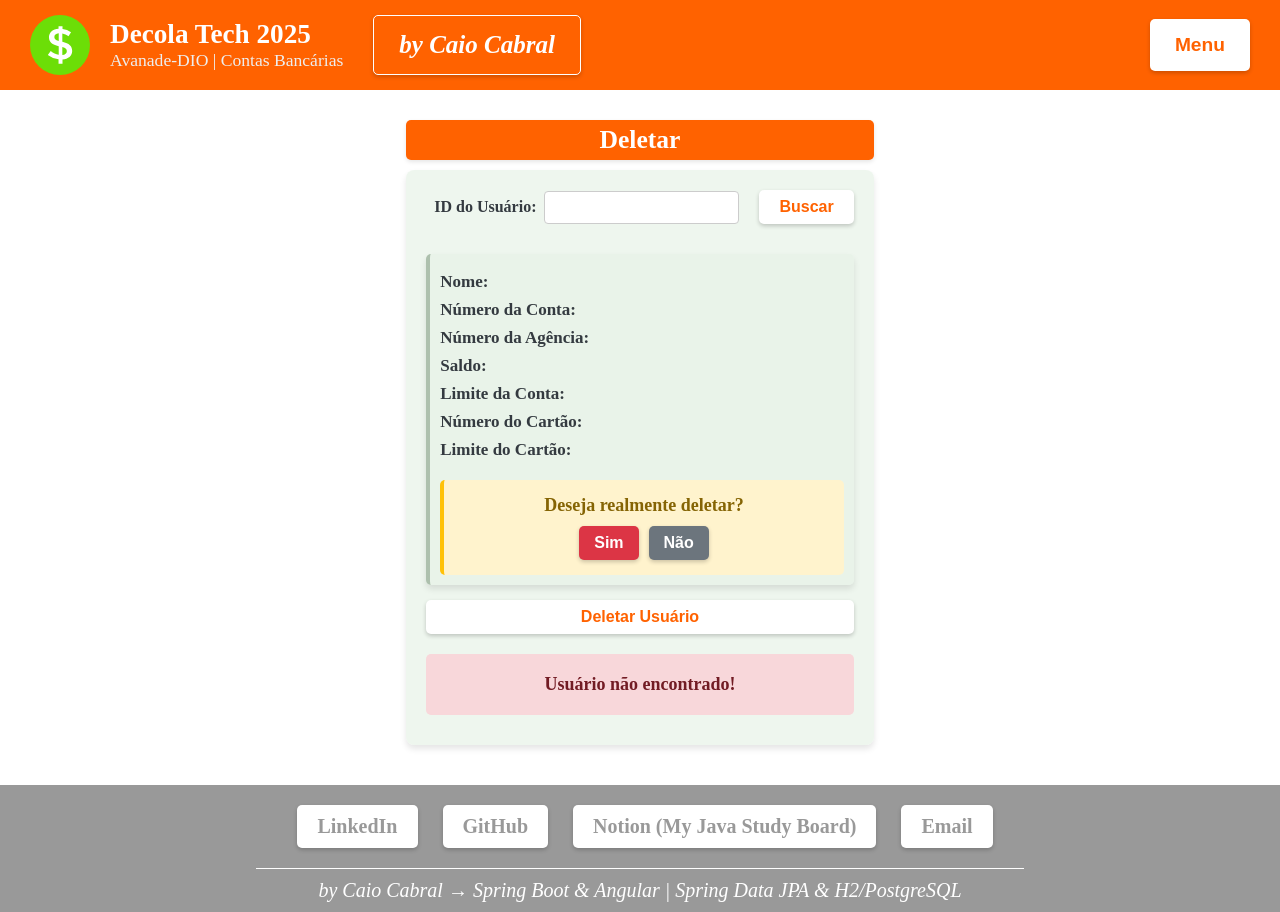
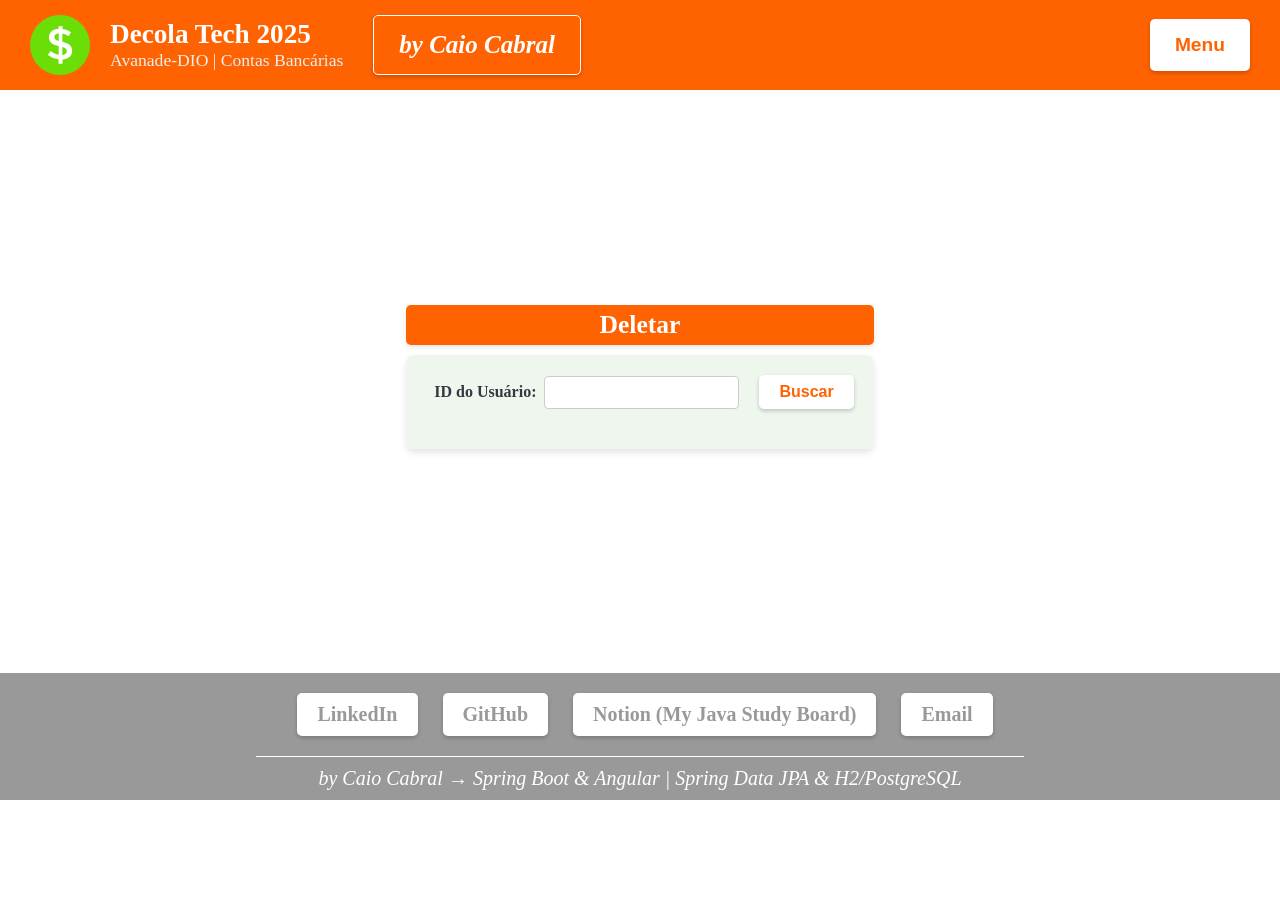
Before and after one commit to Caio-Cabral-Programmer/contas-bancarias-angular-remake, an Angular app: page /delete in a window 1280 px wide. After the commit the page ends 800 px from the top, so only its background shows below. Built offline with nearby package versions, Linux system fonts and the light colour scheme.

Commit message:
feat(delete): implement user deletion functionality
- Add getUserById and deleteUser methods to ApiService
- Complete delete component with search, confirmation and deletion logic
- Update delete component template to bind data and events

```diff
--- a/src/app/components/pages/create/create.component.ts
+++ b/src/app/components/pages/create/create.component.ts
@@ -18,7 +18,6 @@ import { ApiService } from '../../../services/api.service';
 })
 
 export class CreateComponent implements OnInit{
-
   userForm!: FormGroup;                                                                                   // objeto que receberá os valores do formulário reativo. " ! " indica inicialização posterior, ou seja, ele receberá os valores depois, não nesta linha de código.
   successMessage!: string;
   errorMessage!: string;
@@ -33,7 +32,6 @@ export class CreateComponent implements OnInit{
   }
 
   initForm(): void {
-
     this.userForm = new FormGroup({                                                                       // Significa que o que for escrito nos inputs do formulário HTML será armazenado no objeto userForm. Ele usa a abordagem de formulários reativos, sendo possível graças a importação do ReactiveFormsModule.
       name: new FormControl('', Validators.required),
       account: new FormGroup({
@@ -51,7 +49,6 @@ export class CreateComponent implements OnInit{
   }
 
   onSubmit(): void {
-
     if (this.userForm.valid) {
       const user: User = this.userForm.value;
       this.apiService.createUser(user).subscribe({                                                                          // .subscribe() → é um método necessário por que o resultado do método .createUser(user) é um Observable <User>, ou seja, ele não vem na hora que é chamado, pois depende da resposta da API, então o método .subscribe() fica tipo na escuta, esperando atento a chegada da resposta da API.
@@ -62,7 +59,6 @@ export class CreateComponent implements OnInit{
           }, 2000);
         },
         error: (error) => {                                                                                                 // Função chamada quando ocorre um erro
-
           if (error.error && typeof error.error === 'string') {                                                             // Verifica o tipo de erro baseado na resposta da API tem uma propriedade error que é uma string
             if (error.error.includes('conta') || error.error.toLowerCase().includes('account')) {                           // Verifica se na mensagem de erro tem a palavra conta ou account.
               this.errorMessage = 'Número de conta já existe!';
--- a/src/app/components/pages/delete/delete.component.html
+++ b/src/app/components/pages/delete/delete.component.html
@@ -7,42 +7,45 @@
       <div class="search-id">
 
         <label for="userId">ID do Usuário:</label>
-        <input type="number" id="userId" > <!-- [(ngModel)]="userId" (keyup.enter)="searchUser()" -->
-        <button class="search-btn" >Buscar</button> <!-- (click)="searchUser()" -->
+        <input type="number" id="userIdToSearch" [(ngModel)]="userIdToSearch" (keyup.enter)="searchUser()" >
+        <button class="search-btn" (click)="searchUser()" >Buscar</button>
 
       </div>
 
-      <div class="user-details"> <!-- *ngIf="user"  -->
+      <div class="user-details" *ngIf="user">
 
-        <p><strong>Nome:</strong> </p> <!-- {{ user.name }} -->
-        <p><strong>Número da Conta:</strong> </p> <!-- {{ user.account.number }} -->
-        <p><strong>Número da Agência:</strong> </p> <!-- {{ user.account.agency }} -->
-        <p><strong>Saldo:</strong> </p> <!-- {{ user.account.balance | currency:'BRL' }} -->
-        <p><strong>Limite da Conta:</strong> </p> <!-- {{ user.account.limit | currency:'BRL' }} -->
-        <p><strong>Número do Cartão:</strong> </p> <!-- {{ user.card.number }} -->
-        <p><strong>Limite do Cartão:</strong> </p> <!-- {{ user.card.limit | currency:'BRL' }} -->
+        <p><strong> Nome: </strong> {{ user.name }} </p>
+        <p><strong> Número da Conta: </strong> {{ user.account.number }} </p>
+        <p><strong> Número da Agência: </strong> {{ user.account.agency }} </p>
+        <p><strong> Saldo: </strong> {{ user.account.balance | currency:'BRL' }} </p>
+        <p><strong> Limite da Conta: {{ user.account.limit | currency:'BRL' }} </strong> </p>
+        <p><strong> Número do Cartão: </strong> {{ user.card.number }} </p>
+        <p><strong> Limite do Cartão: {{ user.card.limit | currency:'BRL' }} </strong> </p>
 
-        <div class="confirmation"> <!-- *ngIf="showConfirmation"  -->
+        <div class="confirmation" *ngIf="showConfirmation">
 
-          <div class="confirmation-message">Deseja realmente deletar?</div>
+          <div class="confirmation-message"> Deseja realmente deletar? </div>
 
           <div class="confirmation-buttons">
-            <button class="confirm-btn" >Sim</button> <!-- (click)="confirmDelete()" -->
-            <button class="cancel-btn" >Não</button> <!-- (click)="cancelDelete()" -->
+            <button class="confirm-btn" (click)="confirmDelete()"> Sim </button>
+            <button class="cancel-btn" (click)="cancelDelete()"> Não </button>
 
           </div>
+
         </div>
+
       </div>
 
-      <button class="delete-button" >Deletar Usuário</button> <!-- *ngIf="user && !showConfirmation"  (click)="showDeleteConfirmation()" -->
+      <button class="delete-button" *ngIf="user" (click)="showDeleteConfirmation()"> Deletar Usuário </button>
 
-      <div class="error-message"> </div> <!-- *ngIf="errorMessage"  {{ errorMessage }} -->
+      <div class="error-message" *ngIf="errorMessage"> {{ errorMessage }} </div>
 
-      <div class="not-found-message"> Usuário não encontrado! </div><!-- *ngIf="!user && searched && !successMessage"  -->
+      <div class="not-found-message" *ngIf="searched && !user"> Usuário não encontrado! </div>
 
-      <div class="success-message"> </div> <!-- *ngIf="successMessage"  {{ successMessage }} -->
+      <div class="success-message" *ngIf="successMessage"> {{ successMessage }} </div>
 
     </div>
+
   </div>
 
 
--- a/src/app/components/pages/delete/delete.component.ts
+++ b/src/app/components/pages/delete/delete.component.ts
@@ -1,11 +1,75 @@
 import { Component } from '@angular/core';
+import { FormsModule } from '@angular/forms';                                                                       // Importa o módulo de formulários para usar recursos como ngModel
+import { CommonModule } from '@angular/common';                                                                     // Importa o módulo comum que contém diretivas básicas como ngIf e ngFor
+import { Router } from '@angular/router';
+
+import { ApiService } from '../../../services/api.service';
+import { User } from '../../../models/user';
 
 @Component({
   selector: 'app-delete',
-  imports: [],
+  imports: [CommonModule, FormsModule],
   templateUrl: './delete.component.html',
   styleUrl: './delete.component.scss'
 })
 export class DeleteComponent {
+  userIdToSearch!: number;
+  searched: boolean = false;
+  user!: User
+  showConfirmation: boolean = false;
+  errorMessage!: string;
+  successMessage!: string;
+
+  constructor(
+    private apiService: ApiService,
+    private router: Router
+  ) { }
+
+  searchUser(): void {
+    if (this.userIdToSearch) {
+      this.apiService.getUserById(this.userIdToSearch).subscribe({
+        next: (user: User) => {                                                                                       // Função chamada quando os dados são recebidos com sucesso. O objeto entre parêntesis representa a resposta da API.
+          this.user = user;                                                                                           // Passa os valores do usuário recebidos da API para o objeto user, que é uma propriedade desta classe.
+          this.searched = true;
+        },
+        error: (error: any) => {
+          console.error('Erro ao carregar usuário!', error);
+          this.searched = true;                                                                                        // Booleano que marca que a busca foi feita. Ele é importante para poder mostrar uma mensagem que o usuário não foi encontrado.
+        }
+
+      });
+
+    }
+
+  }
+
+  showDeleteConfirmation(): void {
+    if (this.userIdToSearch === 1) {                                                                                  // Verifica se o ID do usuário é 1 (protegido contra exclusão)
+      this.errorMessage = 'O usuário com ID 1 não pode ser excluído! Os demais podem ser excluídos.';
+    } else { this.showConfirmation = true; }
+  }
+
+  confirmDelete(): void {
+    this.apiService.deleteUser(this.userIdToSearch).subscribe({
+      next: () => {                                                                                                   // Função chamada quando a exclusão é bem-sucedida
+        this.showConfirmation = false;                                                                                // Esconde a confirmação de exclusão
+        this.successMessage = 'Usuário excluído com sucesso!';
+        setTimeout(() => {                                                                                            // Define um temporizador para redirecionar após 2 segundos
+          this.router.navigate(['/view-all']);
+        }, 2000);
+      },
+      error: (error: any) => {
+        console.error('Erro ao excluir usuário', error);
+        this.showConfirmation = false;                                                                                // Esconde a confirmação de exclusão
+        this.errorMessage = 'Erro ao excluir usuário.';
+      }
+
+    })
+
+  }
+
+  cancelDelete(): void {                                                                                              // Método que cancela a operação e esconde a confirmação de exclusão.
+    this.showConfirmation = false;
+  }
 
 }
--- a/src/app/services/api.service.ts
+++ b/src/app/services/api.service.ts
@@ -16,4 +16,12 @@ export class ApiService {
     return this.http.post<User>(this.apiUrl, user);
   }
 
+  getUserById(id: number): Observable<User> {
+    return this.http.get<User>(`${this.apiUrl}/${id}`);
+  }
+
+  deleteUser(id: number): Observable<void> {                                                                     // Método que recebe um ID e retorna um Observable vazio após a exclusão
+    return this.http.delete<void>(`${this.apiUrl}/${id}`);
+  }
+
 }
```
